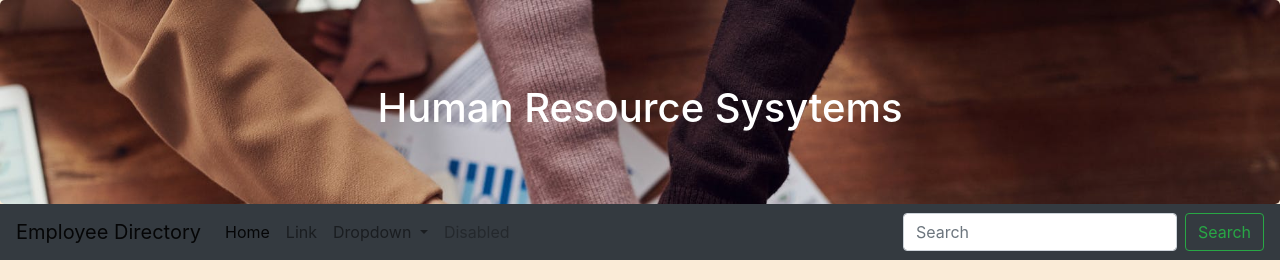
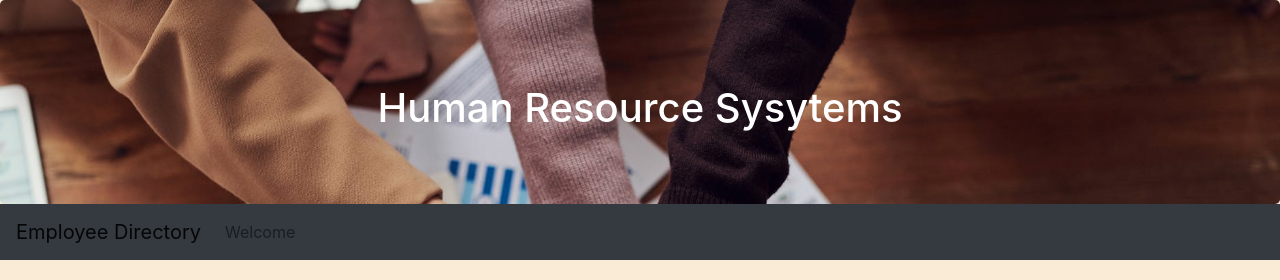
Before and after one commit to VincentKan001/Project3HR, a Flask app: page / in a window 1280 px wide. Shown: the top 280 px of the page. Run offline with Flask 2, Linux system fonts and the light colour scheme; data that the repository does not hold is empty; some libraries are stand-ins or nearby versions.

Commit message:
added layout.html and welcome.html

```diff
--- a/app.py
+++ b/app.py
@@ -128,6 +128,11 @@ def delete_employee(department_id):
 
     return redirect("/")
 
+@app.route('/welcome')
+def show_welcome():
+    return render_template('welcome.html')
+
+
 # "magic code" -- boilerplate
 if __name__ == '__main__':
     app.run(host=os.environ.get('IP'),
--- a/templates/index.html
+++ b/templates/index.html
@@ -1,75 +1,6 @@
-<!doctype html>
-<html lang="en">
-  <head>
-    <!-- Required meta tags -->
-    <meta charset="utf-8">
-    <meta name="viewport" content="width=device-width, initial-scale=1, shrink-to-fit=no">
+{%extends "layout.html" %}
 
-    <!-- Bootstrap CSS -->
-
-    <link rel="stylesheet" href="https://stackpath.bootstrapcdn.com/bootstrap/4.3.1/css/bootstrap.min.css" integrity="sha384-ggOyR0iXCbMQv3Xipma34MD+dH/1fQ784/j6cY/iJTQUOhcWr7x9JvoRxT2MZw1T" crossorigin="anonymous">
-    <script src="https://stackpath.bootstrapcdn.com/bootstrap/4.3.1/js/bootstrap.min.js" integrity="sha384-JjSmVgyd0p3pXB1rRibZUAYoIIy6OrQ6VrjIEaFf/nJGzIxFDsf4x0xIM+B07jRM" crossorigin="anonymous"></script>
-    <title>Hello, world!</title>
-    <link rel="stylesheet" href="{{url_for('static', filename='style.css')}}" type="text/css"/>
-    <style>
-        h1 {
-
-              color: white;
-            }
-        body {
-
-              background-color: antiquewhite;
-            }
-    </style>
-  </head>
-  <body>
-    <div class="jumbotron text-center" style="background-image: url(/static/hr1.jpeg); background-size: 100%; margin-bottom:0;">
-    <div style='height:20px'></div>
-    <h1>Human Resource Sysytems </h1>
-
-    </div>
-
-    <nav class="navbar navbar-expand-lg navbar-light bg-dark">
-    <a class="navbar-brand" href="/">Employee Directory</a>
-    <button class="navbar-toggler" type="button" data-toggle="collapse" data-target="#navbarSupportedContent" aria-controls="navbarSupportedContent" aria-expanded="false" aria-label="Toggle navigation">
-    <span class="navbar-toggler-icon"></span>
-    </button>
-
-   <div class="collapse navbar-collapse" id="navbarSupportedContent">
-    <ul class="navbar-nav mr-auto">
-      <li class="nav-item active">
-        <a class="nav-link" href="#">Home <span class="sr-only">(current)</span></a>
-      </li>
-      <li class="nav-item">
-        <a class="nav-link" href="#">Link</a>
-      </li>
-      <li class="nav-item dropdown">
-        <a class="nav-link dropdown-toggle" href="#" id="navbarDropdown" role="button" data-toggle="dropdown" aria-haspopup="true" aria-expanded="false">
-          Dropdown
-        </a>
-        <div class="dropdown-menu" aria-labelledby="navbarDropdown">
-          <a class="dropdown-item" href="#">Action</a>
-          <a class="dropdown-item" href="#">Another action</a>
-          <div class="dropdown-divider"></div>
-          <a class="dropdown-item" href="#">Something else here</a>
-        </div>
-      </li>
-      <li class="nav-item">
-        <a class="nav-link disabled" href="#" tabindex="-1" aria-disabled="true">Disabled</a>
-      </li>
-    </ul>
-    <form class="form-inline my-2 my-lg-0">
-      <input class="form-control mr-sm-2" type="search" placeholder="Search" aria-label="Search">
-      <button class="btn btn-outline-success my-2 my-sm-0" type="submit">Search</button>
-    </form>
-   </div>
-   </nav>
-
-
-   <div style='height:20px'></div>
-
-    <div class='container'>
-
+{%block content %}
         <table class='table'>
             <thead>
                 <tr>
@@ -128,13 +59,4 @@
         <a href="add-employee" class="btn btn-primary">
             Add New Employee
         </a>
-    </div>
-
-
-    <!-- Optional JavaScript -->
-    <!-- jQuery first, then Popper.js, then Bootstrap JS -->
-    <script src="https://code.jquery.com/jquery-3.3.1.slim.min.js" integrity="sha384-q8i/X+965DzO0rT7abK41JStQIAqVgRVzpbzo5smXKp4YfRvH+8abtTE1Pi6jizo" crossorigin="anonymous"></script>
-    <script src="https://cdnjs.cloudflare.com/ajax/libs/popper.js/1.14.7/umd/popper.min.js" integrity="sha384-UO2eT0CpHqdSJQ6hJty5KVphtPhzWj9WO1clHTMGa3JDZwrnQq4sF86dIHNDz0W1" crossorigin="anonymous"></script>
-    <script src="https://stackpath.bootstrapcdn.com/bootstrap/4.3.1/js/bootstrap.min.js" integrity="sha384-JjSmVgyd0p3pXB1rRibZUAYoIIy6OrQ6VrjIEaFf/nJGzIxFDsf4x0xIM+B07jRM" crossorigin="anonymous"></script>
-  </body>
-</html>
+{%endblock%}
--- /dev/null
+++ b/templates/layout.html
@@ -0,0 +1,64 @@
+<!doctype html>
+<html lang="en">
+  <head>
+    <!-- Required meta tags -->
+    <meta charset="utf-8">
+    <meta name="viewport" content="width=device-width, initial-scale=1, shrink-to-fit=no">
+
+    <!-- Bootstrap CSS -->
+
+    <link rel="stylesheet" href="https://stackpath.bootstrapcdn.com/bootstrap/4.3.1/css/bootstrap.min.css" integrity="sha384-ggOyR0iXCbMQv3Xipma34MD+dH/1fQ784/j6cY/iJTQUOhcWr7x9JvoRxT2MZw1T" crossorigin="anonymous">
+    <script src="https://stackpath.bootstrapcdn.com/bootstrap/4.3.1/js/bootstrap.min.js" integrity="sha384-JjSmVgyd0p3pXB1rRibZUAYoIIy6OrQ6VrjIEaFf/nJGzIxFDsf4x0xIM+B07jRM" crossorigin="anonymous"></script>
+    <title>Hello, world!</title>
+    <link rel="stylesheet" href="{{url_for('static', filename='style.css')}}" type="text/css"/>
+    <style>
+        h1 {
+
+              color: white;
+            }
+        body {
+
+              background-color: antiquewhite;
+            }
+    </style>
+  </head>
+  <body>
+    <div class="jumbotron text-center" style="background-image: url(/static/hr1.jpeg); background-size: 100%; margin-bottom:0;">
+    <div style='height:20px'></div>
+    <h1>Human Resource Sysytems </h1>
+
+    </div>
+
+    <nav class="navbar navbar-expand-lg navbar-light bg-dark">
+    <a class="navbar-brand" href="/">Employee Directory</a>
+    <button class="navbar-toggler" type="button" data-toggle="collapse" data-target="#collapsibleNavbar">
+    <span class="navbar-toggler-icon"></span>
+      </button>
+
+   <div class="collapse navbar-collapse" id="collapsibleNavbar">
+    <ul class="navbar-nav">
+      <li class="nav-item">
+        <a class="nav-link" href="welcome.html">Welcome</a>
+      </li>
+
+    </ul>
+  </div>
+   </nav>
+
+
+   <div style='height:20px'></div>
+
+    <div class='container'>
+
+    {%block content %}{%endblock%}
+
+    </div>
+
+
+    <!-- Optional JavaScript -->
+    <!-- jQuery first, then Popper.js, then Bootstrap JS -->
+    <script src="https://code.jquery.com/jquery-3.3.1.slim.min.js" integrity="sha384-q8i/X+965DzO0rT7abK41JStQIAqVgRVzpbzo5smXKp4YfRvH+8abtTE1Pi6jizo" crossorigin="anonymous"></script>
+    <script src="https://cdnjs.cloudflare.com/ajax/libs/popper.js/1.14.7/umd/popper.min.js" integrity="sha384-UO2eT0CpHqdSJQ6hJty5KVphtPhzWj9WO1clHTMGa3JDZwrnQq4sF86dIHNDz0W1" crossorigin="anonymous"></script>
+    <script src="https://stackpath.bootstrapcdn.com/bootstrap/4.3.1/js/bootstrap.min.js" integrity="sha384-JjSmVgyd0p3pXB1rRibZUAYoIIy6OrQ6VrjIEaFf/nJGzIxFDsf4x0xIM+B07jRM" crossorigin="anonymous"></script>
+  </body>
+</html>
```
Also changed, not shown: .c9/metadata/environment/app.py (+1 -1 lines), templates/welcome.html (added, +16 -0 lines).
